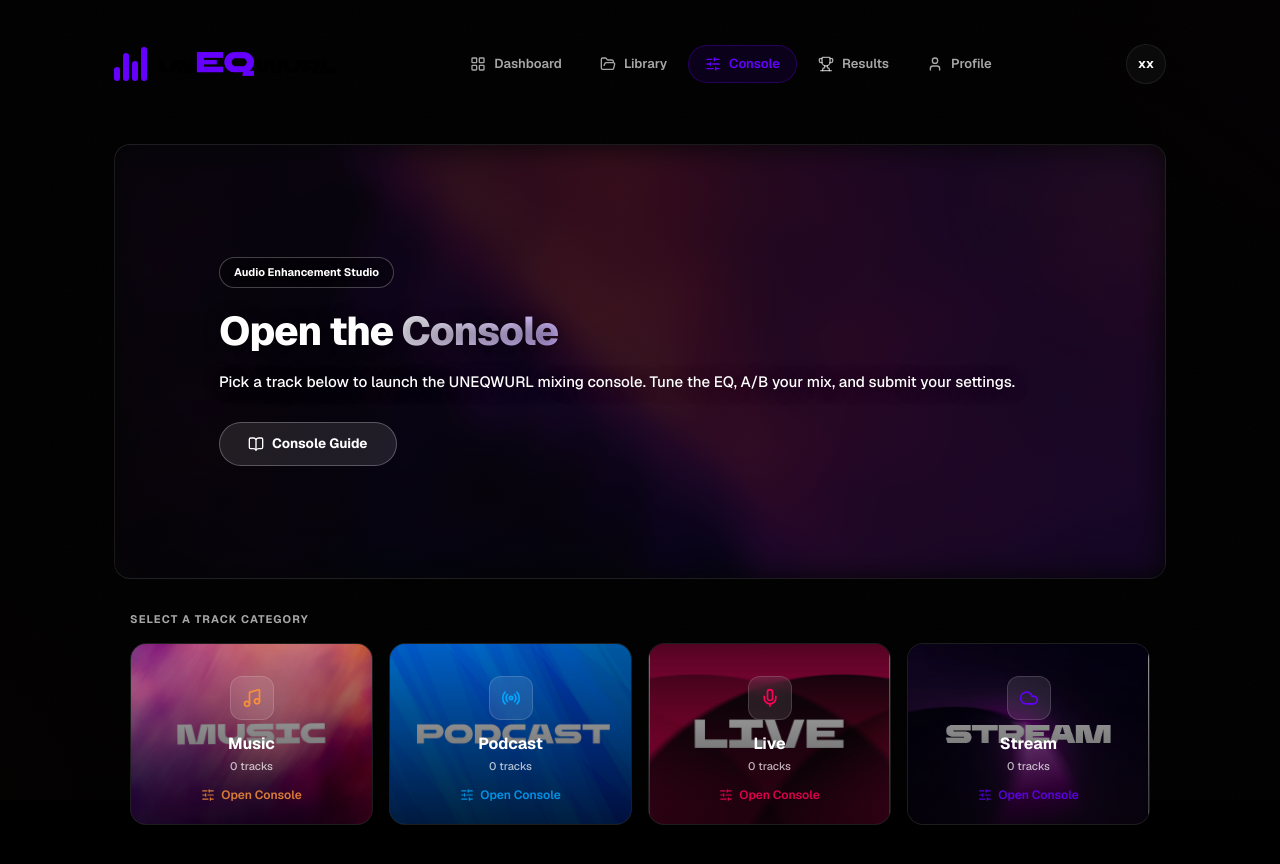
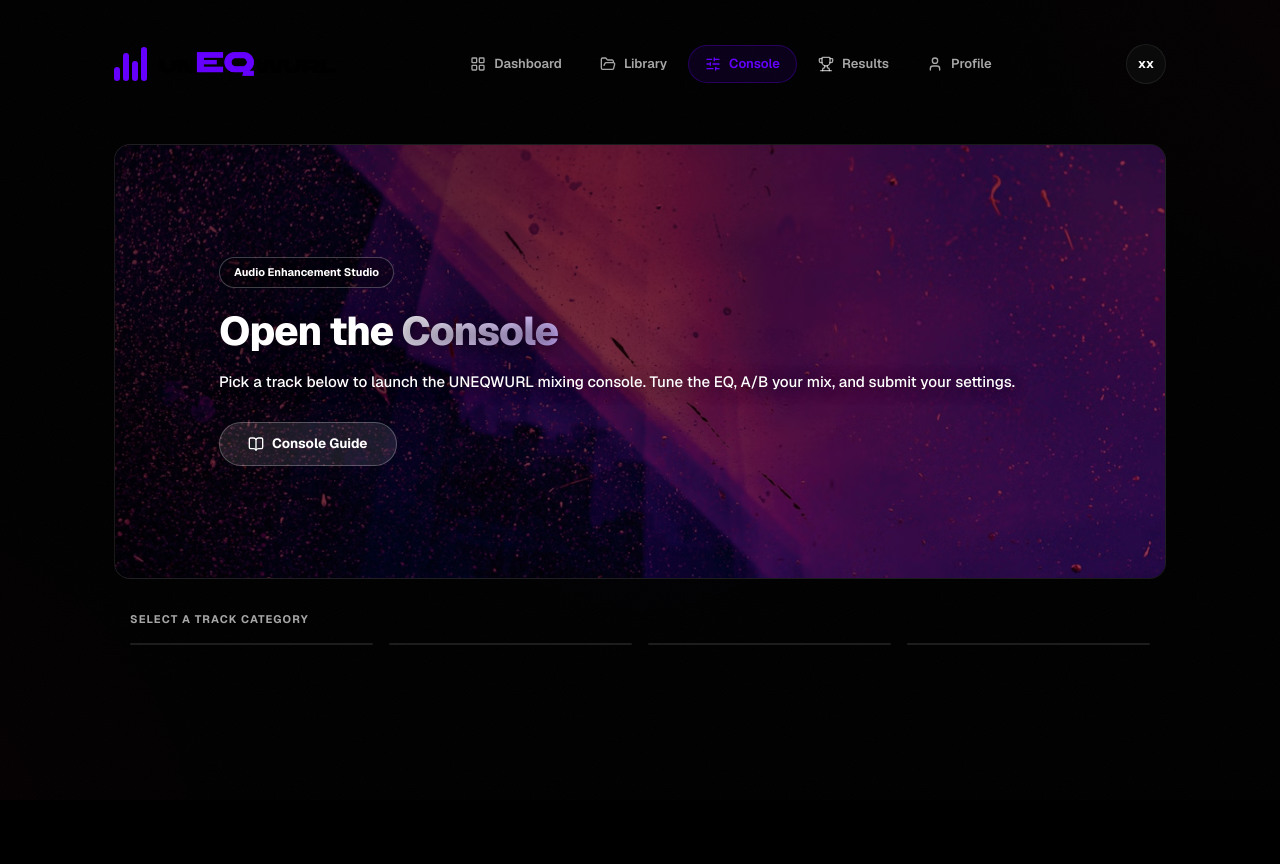
Before and after one commit to 298althr/UNEQWURL, a Next.js app: page /console in a window 1280 px wide. Shown: the top 864 px of the page. After the commit the page ends 800 px from the top, so only its background shows below. Built offline with nearby package versions, Linux system fonts and the light colour scheme; no server answers.

Commit message:
Remove content from console category cards; remove blur/opacity from all hero backgrounds

```diff
--- a/app/console/page.tsx
+++ b/app/console/page.tsx
@@ -123,20 +123,6 @@ export default function ConsolePage() {
                 style={{ "--card-color": cat.colorValue } as React.CSSProperties}
               >
                 <div className="absolute inset-0 bg-cover bg-center transition-transform group-hover:scale-110" style={{ backgroundImage: `url(${cat.photo})` }} />
-                <div className="absolute inset-0" style={{ background: `linear-gradient(180deg, rgba(0,0,0,0.2) 0%, rgba(0,0,0,0.75) 100%)` }} />
-                <div className="relative z-[2] p-5 flex flex-col items-center justify-end min-h-[180px]">
-                  <div className="console-card-icon mb-3" style={{ color: cat.colorValue }}>
-                    {CATEGORY_ICONS[cat.id]}
-                  </div>
-                  <div className="text-base font-bold text-white">{cat.label}</div>
-                  <div className="text-[11px] text-white/70 mt-0.5">
-                    {loading ? "Loading..." : `${count} track${count === 1 ? "" : "s"}`}
-                  </div>
-                  <div className="console-card-cta mt-3 flex items-center gap-1.5 text-[12px] font-semibold" style={{ color: cat.colorValue }}>
-                    <SlidersHorizontal size={14} />
-                    Open Console
-                  </div>
-                </div>
               </button>
             );
           })}
--- a/app/globals.css
+++ b/app/globals.css
@@ -4185,15 +4185,15 @@ html[data-theme="light"] .danger-zone-card {
    UNIFIED PAGE HERO — photo background for all dashboard pages
    ============================================================ */
 .page-hero-bg {
-  opacity: 0.5;
-  filter: blur(15px);
+  opacity: 1;
+  filter: none;
 }
 .page-hero-overlay {
   background: linear-gradient(135deg, rgba(0,0,0,0.65) 0%, rgba(0,0,0,0.40) 100%);
 }
 html[data-theme="light"] .page-hero-bg {
   opacity: 1 !important;
-  filter: blur(5px) !important;
+  filter: none !important;
 }
 html[data-theme="light"] .page-hero-overlay {
   background: linear-gradient(180deg, rgba(0,0,0,0.55) 0%, rgba(0,0,0,0.45) 100%) !important;
```
